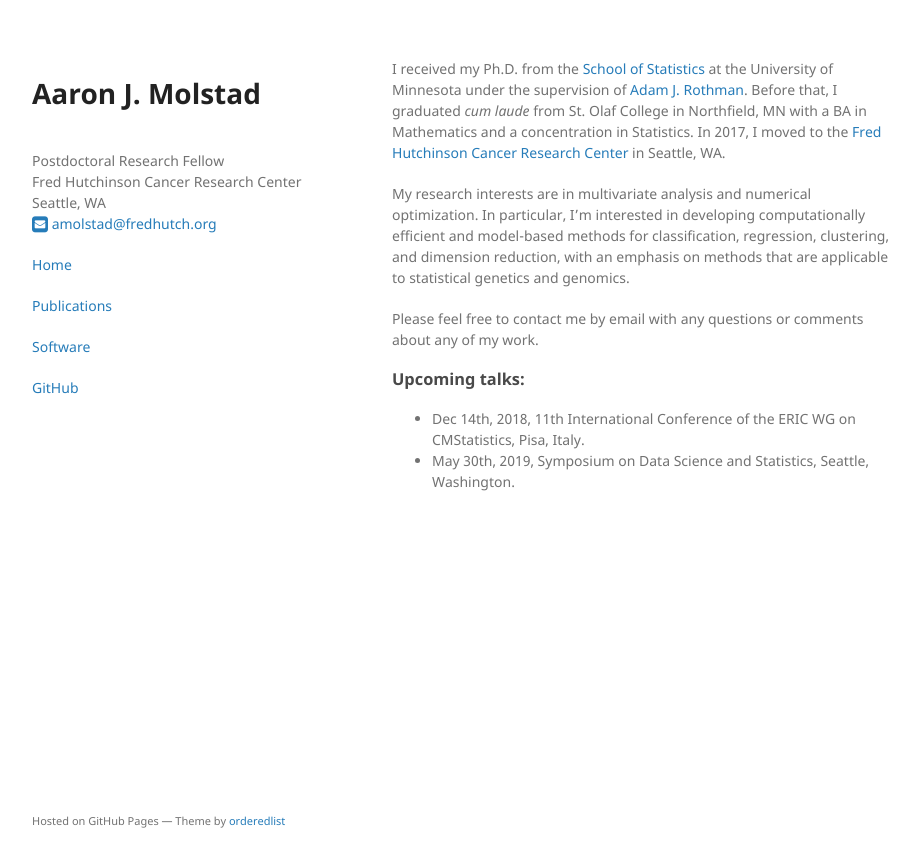
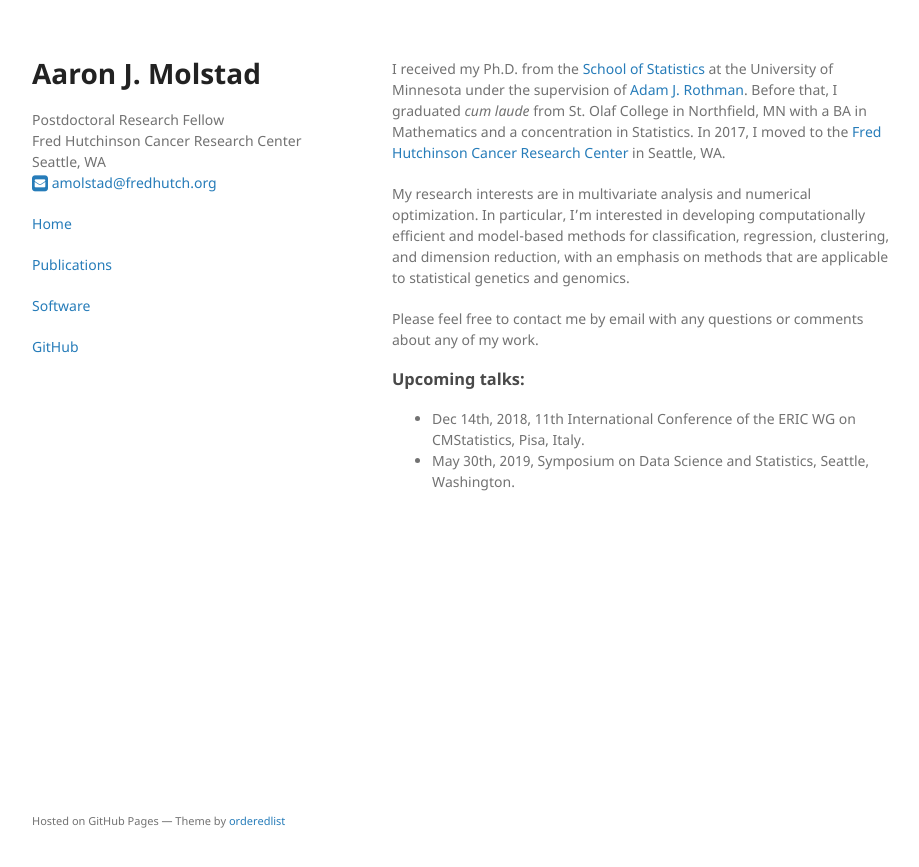
Before and after one commit to ajmolstad/ajmolstad.github.io, a Jekyll site: the page built from index.md, in a window 1280 px wide. Shown: the top 867 px of the page, without its empty margins (178-1097 px from the left). Built offline with Jekyll 4.4.1, drawn with Linux system fonts in a browser that asks for light colours.

Commit message:
Update default.html

```diff
--- a/_layouts/default.html
+++ b/_layouts/default.html
@@ -14,9 +14,8 @@
   <body>
     <div class="wrapper">
       <header>
-         <p  <img  class="resize" src="logo.jpg" alt="Logo" />
-        <h1>{{ site.title | default: site.github.repository_name }}</h1><br>
-        {{ site.description | default: site.github.project_tagline }}<br>
+        <h1>{{ site.title | default: site.github.repository_name }}</h1>
+        <p>{{ site.description | default: site.github.project_tagline }}<br>
         {{ site.affiliation | default: site.github.project_tagline }}<br>
         {{ site.location | default: site.github.project_tagline }}<br>
         <a href="mailto:amolstad@fredhutch.org" target="_top"> <i class="fa fa-envelope-square fa-lg"> </i> amolstad@fredhutch.org</a>
```
